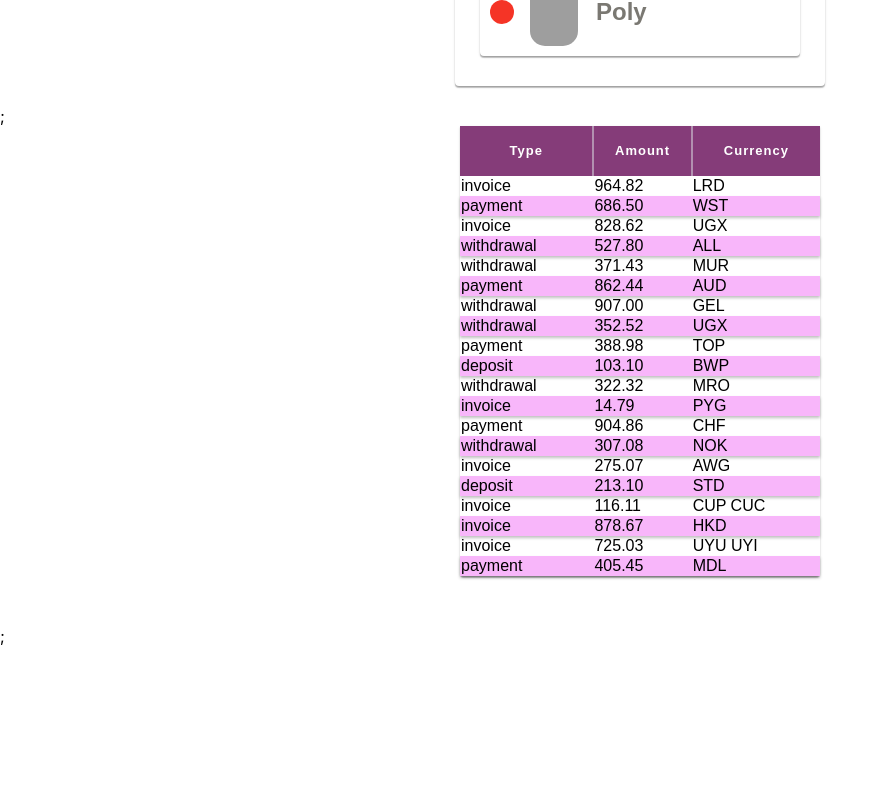
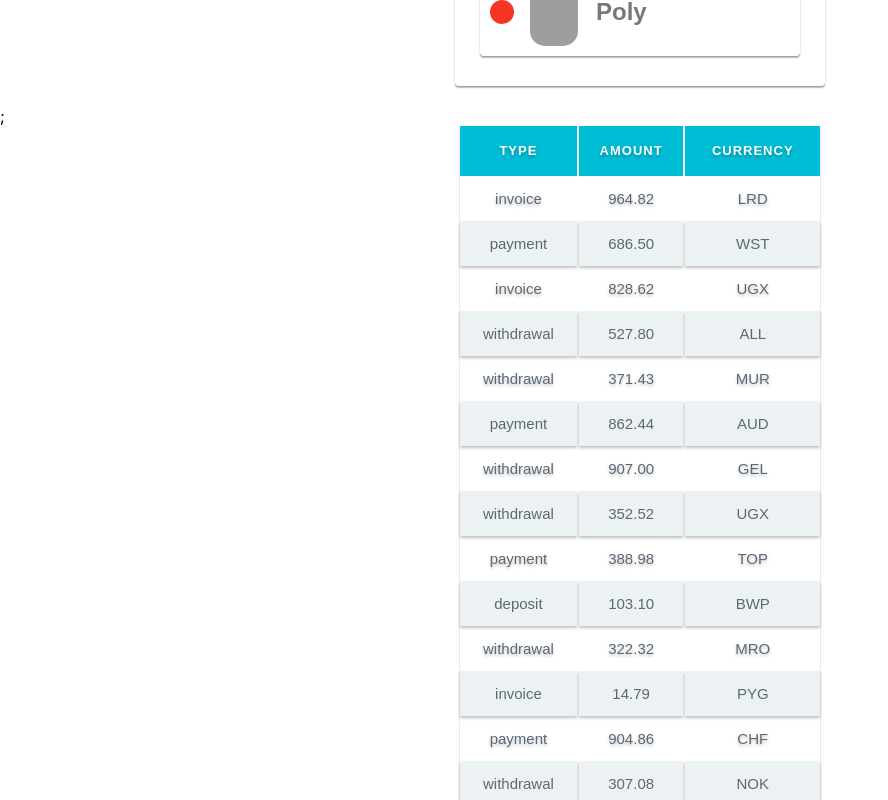
Before and after one commit to krasmong/goit-react-hw-01-components, a React (Create React App) app: page / in a window 1280 px wide. Shown: the part 1240-2040 px from the top of the page, without its empty margins (0-888 px from the left). Before the commit the page ends 1886 px from the top, so only its background shows below. Built offline with nearby package versions, Linux system fonts and the light colour scheme; grey boxes are pictures that could not be loaded.

Commit message:
добавляет fix styles

```diff
--- a/src/components/Transaction/TransactionHistory.module.css
+++ b/src/components/Transaction/TransactionHistory.module.css
@@ -11,12 +11,14 @@
 }
 
 .transactionHistory > thead {
-  background-color: #853c79;
+  background-color: #00bcd5;
+
   font-size: 13px;
   letter-spacing: 1px;
   line-height: 30px;
   color: #ffffff;
   font-weight: bold;
+  text-transform: uppercase;
 }
 
 thead th {
@@ -27,6 +29,6 @@ thead th:not(:last-child) {
 }
 
 tbody tr:nth-child(even) {
-  background-color: #f8b6fa;
+  background-color: #ecf1f3;
   filter: drop-shadow(0px 2px 1.5px rgba(0, 0, 0, 0.25));
 }
--- a/src/components/Transaction/TransactionHistoryItem.js
+++ b/src/components/Transaction/TransactionHistoryItem.js
@@ -1,4 +1,5 @@
 import PropTypes from 'prop-types';
+import './TransactionHistoryItem.module.css';
 
 export default function TransactionHistoryItem({ type, amount, currency }) {
   return (
```
